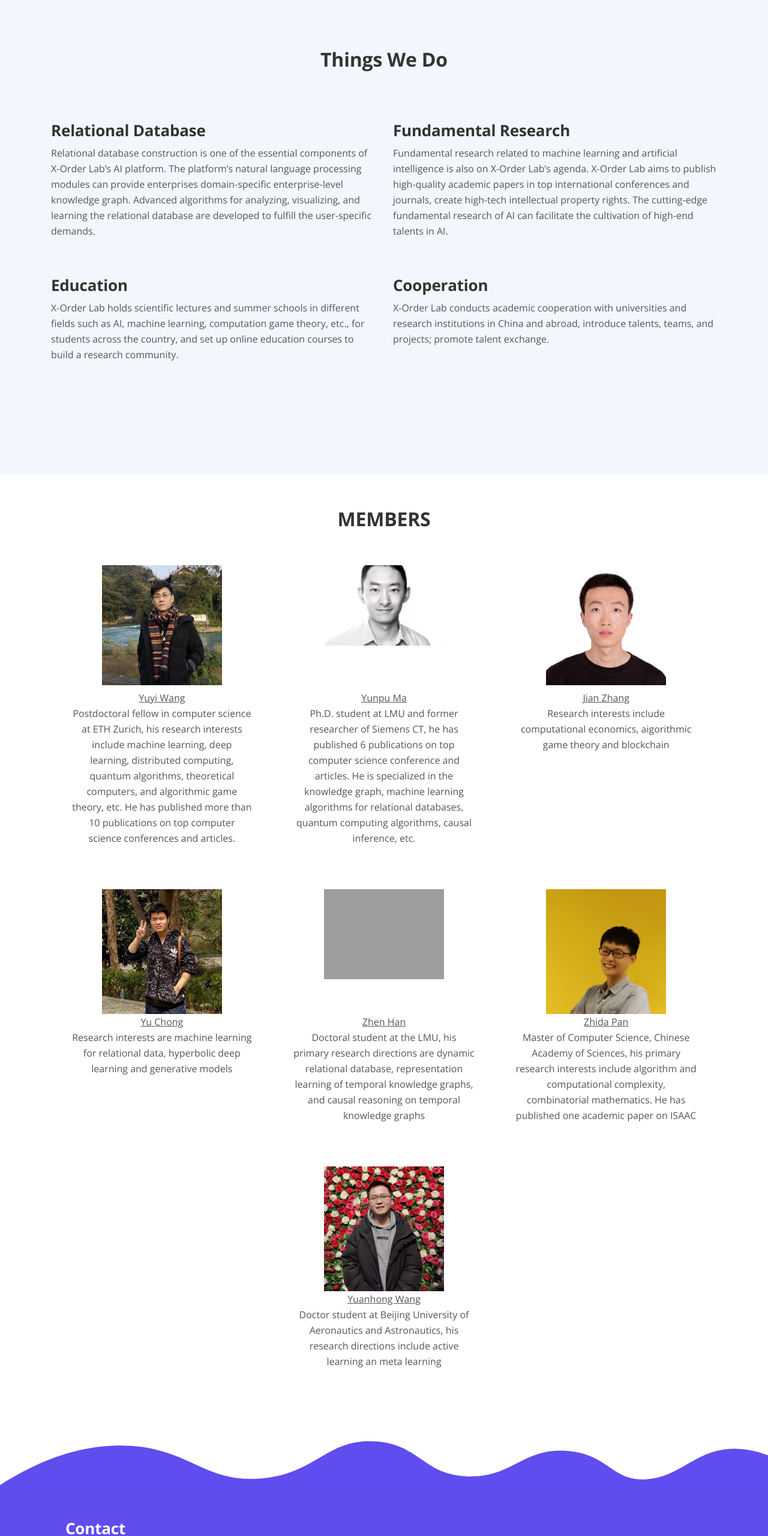
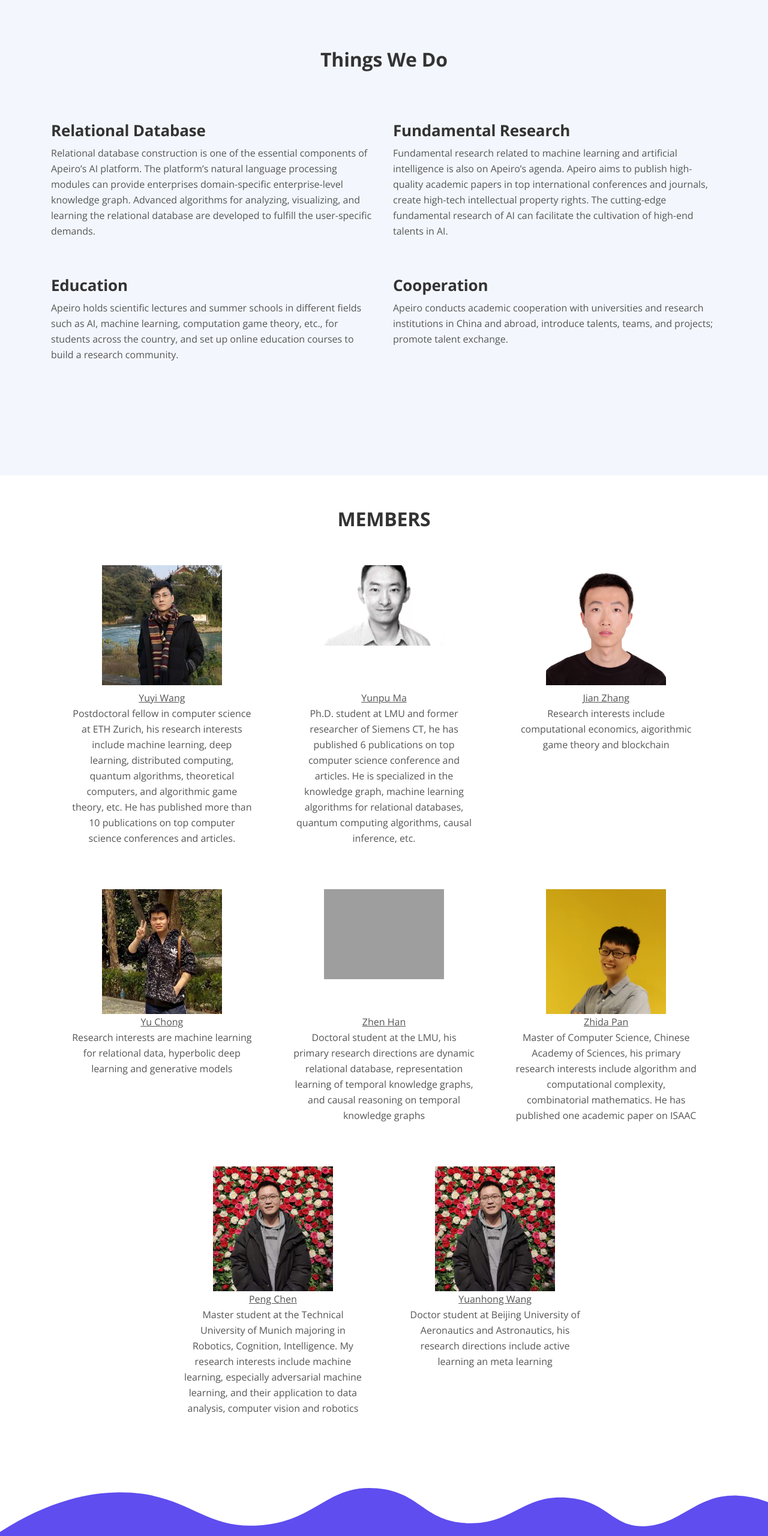
Before and after one commit to apeiro-knowledge/apeiro-knowledge.github.io, a plain HTML site: page index.html in a window 1280 px wide. Shown: the part 1141-3701 px from the top of the page at 60% size. Drawn offline with nearby package versions, Linux system fonts and the light colour scheme; grey boxes are pictures that could not be loaded.

Commit message:
remove X-order

```diff
--- a/index.html
+++ b/index.html
@@ -172,14 +172,14 @@
                 <div class="col-lg-6">
                     <div class="text-container">
                         <h3>Relational Database</h3>
-                        <p> Relational database construction is one of the essential components of X-Order Lab’s AI platform. The platform’s natural language processing modules can provide enterprises domain-specific enterprise-level knowledge graph. Advanced algorithms for analyzing, visualizing, and learning the relational database are developed to fulfill the user-specific demands. </p>
+                        <p> Relational database construction is one of the essential components of Apeiro’s AI platform. The platform’s natural language processing modules can provide enterprises domain-specific enterprise-level knowledge graph. Advanced algorithms for analyzing, visualizing, and learning the relational database are developed to fulfill the user-specific demands. </p>
                         <!-- <a class="btn-solid-reg page-scroll" href="sign-up.html">SIGN UP</a> -->
                     </div> <!-- end of text-container -->
                 </div> <!-- end of col -->
                 <div class="col-lg-6">
                     <div class="text-container">
                         <h3>Fundamental Research</h3>
-                        <p> Fundamental research related to machine learning and artificial intelligence is also on X-Order Lab’s agenda. X-Order Lab aims to publish high-quality academic papers in top international conferences and journals, create high-tech intellectual property rights. The cutting-edge fundamental research of AI can facilitate the cultivation of high-end talents in AI.  </p>
+                        <p> Fundamental research related to machine learning and artificial intelligence is also on Apeiro’s agenda. Apeiro aims to publish high-quality academic papers in top international conferences and journals, create high-tech intellectual property rights. The cutting-edge fundamental research of AI can facilitate the cultivation of high-end talents in AI.  </p>
                         <!-- <a class="btn-solid-reg page-scroll" href="sign-up.html">SIGN UP</a> -->
                     </div> <!-- end of text-container -->
                 </div> <!-- end of col -->
@@ -188,14 +188,14 @@
                 <div class="col-lg-6">
                     <div class="text-container">
                         <h3>Education</h3>
-                        <p> X-Order Lab holds scientific lectures and summer schools in different fields such as AI, machine learning, computation game theory, etc., for students across the country, and set up online education courses to build a research community. </p>
+                        <p> Apeiro holds scientific lectures and summer schools in different fields such as AI, machine learning, computation game theory, etc., for students across the country, and set up online education courses to build a research community. </p>
                         <!-- <a class="btn-solid-reg page-scroll" href="sign-up.html">SIGN UP</a> -->
                     </div> <!-- end of text-container -->
                 </div> <!-- end of col -->
                 <div class="col-lg-6">
                     <div class="text-container">
                         <h3>Cooperation</h3>
-                        <p> X-Order Lab conducts academic cooperation with universities and research institutions in China and abroad, introduce talents, teams, and projects; promote talent exchange. </p>
+                        <p> Apeiro conducts academic cooperation with universities and research institutions in China and abroad, introduce talents, teams, and projects; promote talent exchange. </p>
                         <!-- <a class="btn-solid-reg page-scroll" href="sign-up.html">SIGN UP</a> -->
                     </div> <!-- end of text-container -->
                 </div> <!-- end of col -->
@@ -301,6 +301,20 @@
                     <!-- Card -->
                     <div class="card">
                         <div class="card-image">
+                            <a href="https://pengchenai.github.io/">
+                                <img class="img-fluid" src="images/yhwang.png" alt="alternative">
+                            </a>
+                        </div>
+                        <div class="card-body">
+                          <a href="https://pengchenai.github.io/">Peng Chen</a>
+                          <p>Master student at the Technical University of Munich majoring in Robotics, Cognition, Intelligence. My research interests include machine learning, especially adversarial machine learning, and their application to data analysis, computer vision and robotics</p>
+                        </div>
+                    </div>
+                    <!-- end of card -->
+
+                    <!-- Card -->
+                    <div class="card">
+                        <div class="card-image">
                             <a href="https://lucienwang1009.github.io/">
                                 <img class="img-fluid" src="images/yhwang.png" alt="alternative">
                             </a>
```
